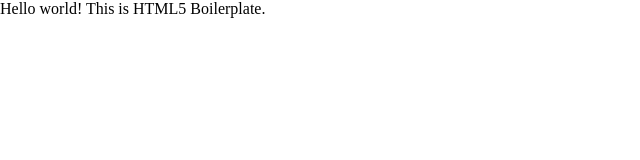
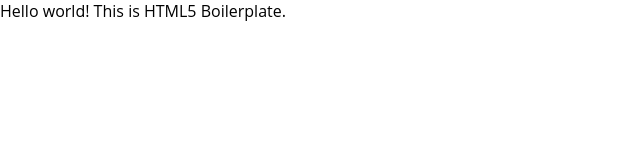
Before and after one commit to guglielmi-s/dsy-fe-playground, a website built with webpack: page index.html in a window 1280 px wide. Shown: the full height of the page, 0-640 px from the left. Built offline with nearby package versions, Linux system fonts and the light colour scheme.

Commit message:
bella zio

```diff
--- a/css/generic/index.css
+++ /dev/null
@@ -1,5 +0,0 @@
-* {
-    margin: 0;
-    padding: 0;
-    font-size: 100%;
-}
--- /dev/null
+++ b/css/settings/index.css
@@ -0,0 +1,28 @@
+* {
+    margin: 0;
+    padding: 0;
+    font-size: 100%;
+}
+
+:root {
+
+    /* Color Definition */
+    --primary: #15aae5;
+    --secondary: #063141;
+    --primary_text: #ffffff;
+    --secondary_text:#2f3137;
+    --backgrd:#50add1;
+    --neutral:#e6e6eb;
+    --neutral-lightest:#f7f8fa;
+
+    /* Font */
+
+    --size: 1rem;
+    --family: 'open Sans', sans-serif;
+
+}
+
+p{
+    font-size: var(--size);
+    font-family:var(--family);
+}
--- a/css/style.css
+++ b/css/style.css
@@ -1 +1 @@
-@import url(./generic/index.css);
+@import url(./settings/index.css);
```
